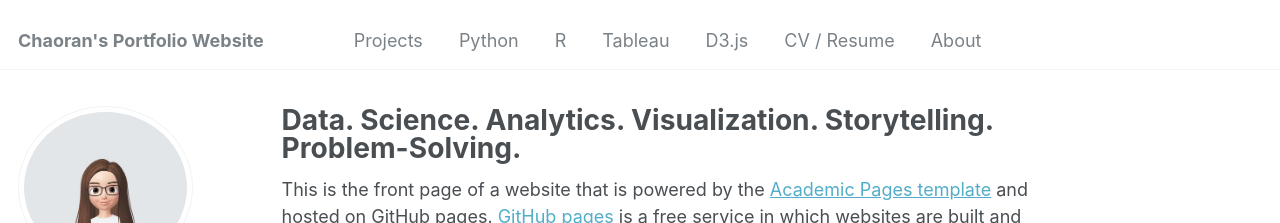
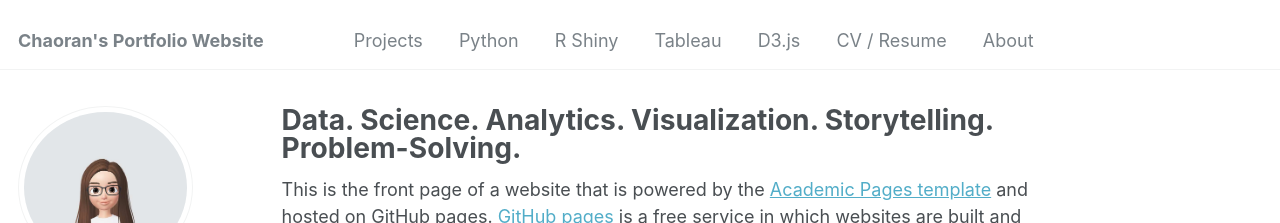
Before and after one commit to ranranrunforit/ranranrunforit.github.io, a Jekyll site: the page built from _pages/about.md, in a window 1280 px wide. Shown: the top 223 px of the page. Built offline with Jekyll 4.4.1, drawn with Linux system fonts in a browser that asks for light colours.

Commit message:
Update navigation.yml

```diff
--- a/_data/navigation.yml
+++ b/_data/navigation.yml
@@ -11,8 +11,8 @@ main:
   - title: "Python"
     url: /python/
 
-  - title: "R"
-    url: /publications/
+  - title: "R Shiny"
+    url: /Rshiny/
 
   - title: "Tableau"
     url: /teaching/
```
